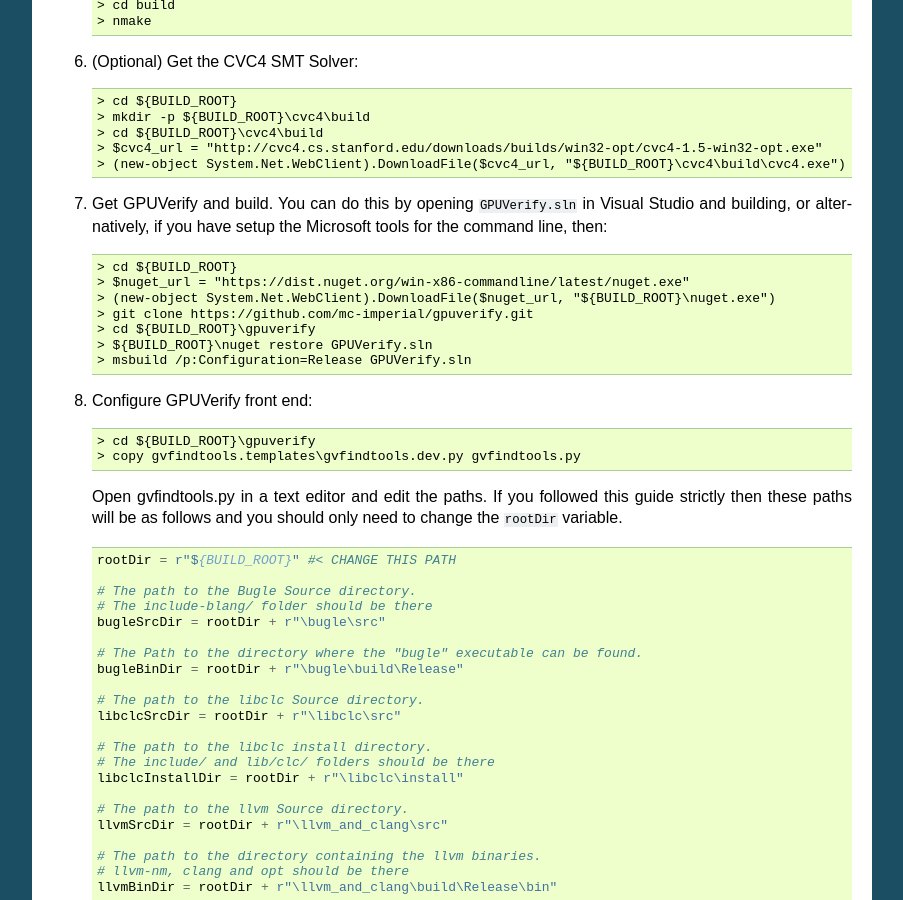
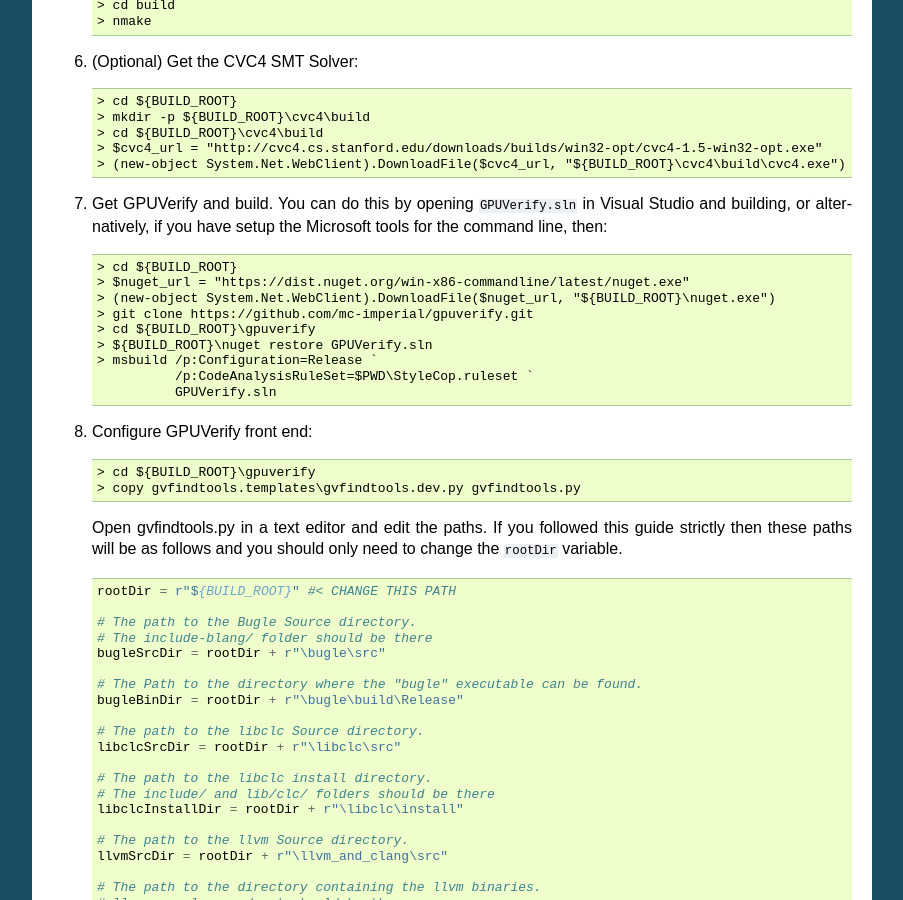
Before and after one commit to mc-imperial/gpuverify, a Sphinx documentation site: the page built from Documentation/developer_guide.rst, in a window 1280 px wide and 900 px high, scrolled down 6015 px. Shown: the whole window, without its empty margins (198-1101 px from the left). Built offline with Sphinx 7.4.7, drawn with Linux system fonts in a browser that asks for light colours.

Commit message:
Update the Windows build instructions to work with the StyleCop rule set

```diff
--- a/Documentation/developer_guide.rst
+++ b/Documentation/developer_guide.rst
@@ -369,7 +369,9 @@
       > git clone https://github.com/mc-imperial/gpuverify.git
       > cd ${BUILD_ROOT}\gpuverify
       > ${BUILD_ROOT}\nuget restore GPUVerify.sln
-      > msbuild /p:Configuration=Release GPUVerify.sln
+      > msbuild /p:Configuration=Release `
+                /p:CodeAnalysisRuleSet=$PWD\StyleCop.ruleset `
+                GPUVerify.sln
 
 #. Configure GPUVerify front end::
 
```
